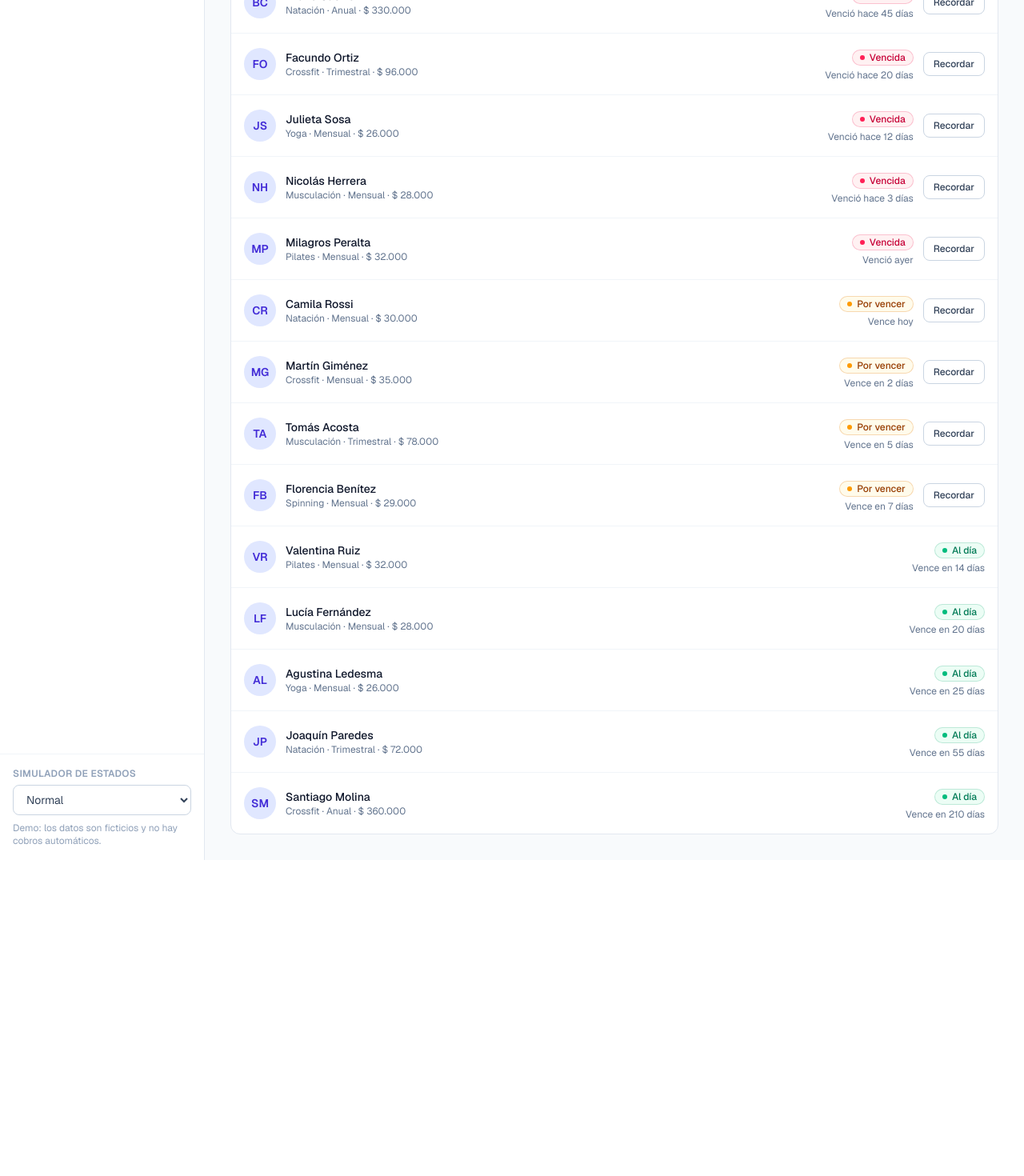
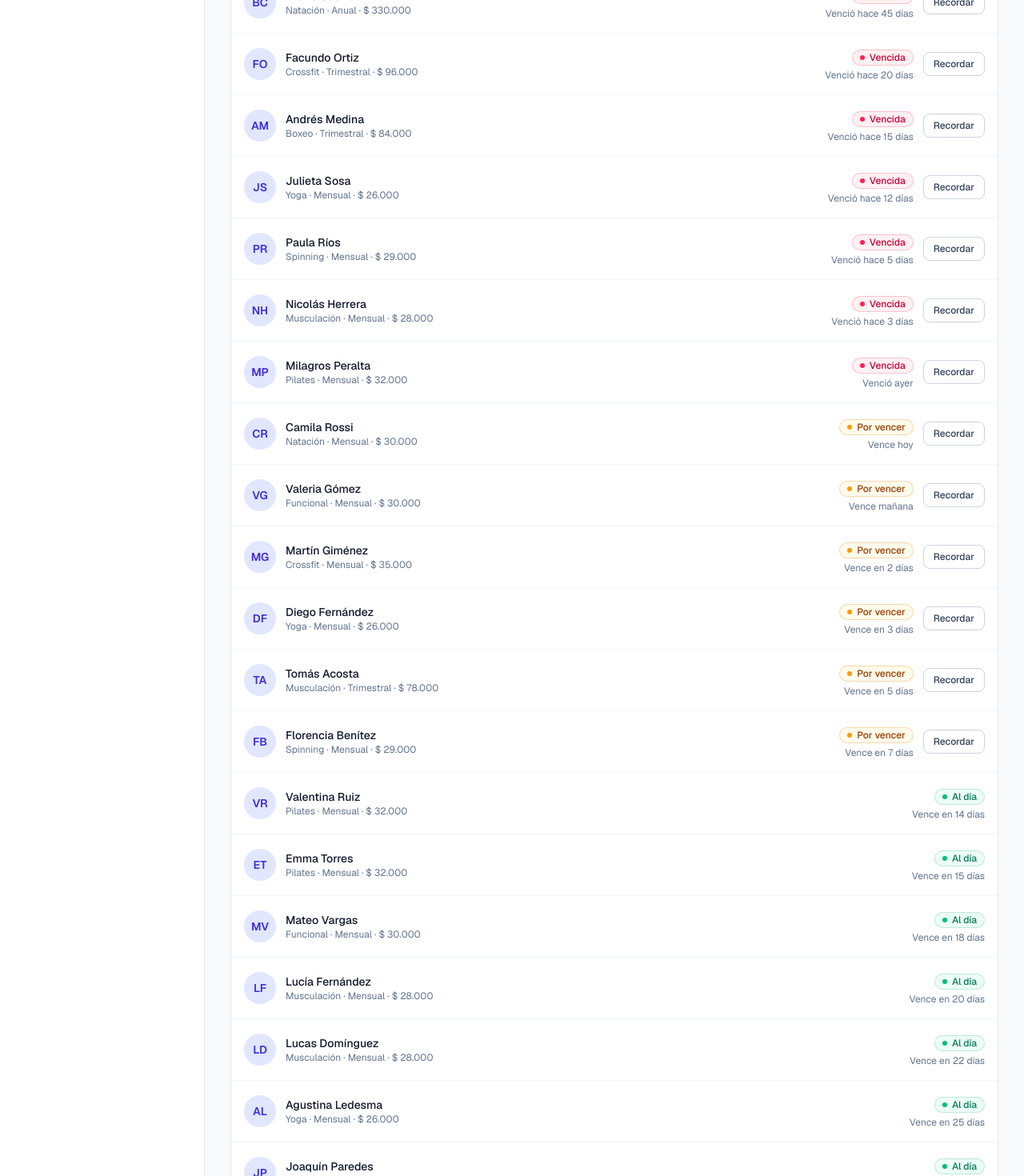
Before and after one commit to lookymlive/gym-fees, a Next.js app: page / in a window 1280 px wide. Shown: the part 320-1790 px from the top of the page at 80% size. Before the commit the page ends 1395 px from the top, so only its background shows below. Built offline with nearby package versions, Linux system fonts and the light colour scheme.

Commit message:
feat: expand mock data with more members, activities, and joined dates

```diff
--- a/data/mockData.ts
+++ b/data/mockData.ts
@@ -35,22 +35,30 @@ const m = (
   id: `m-${n}`,
   name,
   email: `${slug(name)}@mail.com`,
-  phone: `+54 9 341 555-${1000 + n * 37}`,
+  phone: `+54 9 341 555-${String(1000 + n * 37).padStart(4, "0")}`,
   activity,
   plan,
   amount,
   dueDate: d(due),
   lastPaymentDate: paid === null ? null : d(paid),
   reminders,
+  joinedAt: d(-Math.floor(Math.random() * 730) - 30),
+  notes: n % 5 === 0 ? "Preferencia: pago por transferencia" : "",
+  isActive: true,
 });
 
 export const initialMembers: Member[] = [
-  // Al día
+  // Al día (días positivos = vencen en el futuro)
   m(1, "Lucía Fernández", "Musculación", "Mensual", 28000, 20, -10),
   m(2, "Joaquín Paredes", "Natación", "Trimestral", 72000, 55, -35),
   m(3, "Valentina Ruiz", "Pilates", "Mensual", 32000, 14, -16),
   m(4, "Santiago Molina", "Crossfit", "Anual", 360000, 210, -155),
   m(5, "Agustina Ledesma", "Yoga", "Mensual", 26000, 25, -5),
+  m(15, "Mateo Vargas", "Funcional", "Mensual", 30000, 18, -12),
+  m(16, "Sofía Herrera", "Boxeo", "Trimestral", 84000, 60, -30),
+  m(17, "Lucas Domínguez", "Musculación", "Mensual", 28000, 22, -8),
+  m(18, "Emma Torres", "Pilates", "Mensual", 32000, 15, -20),
+
   // Por vencer (≤ 7 días)
   m(6, "Martín Giménez", "Crossfit", "Mensual", 35000, 2, -28, [
     rem("r-1", 1, "Hola Martín! Te recordamos que tu cuota mensual de Crossfit vence pronto."),
@@ -58,7 +66,10 @@ export const initialMembers: Member[] = [
   m(7, "Camila Rossi", "Natación", "Mensual", 30000, 0, -30),
   m(8, "Tomás Acosta", "Musculación", "Trimestral", 78000, 5, -85),
   m(9, "Florencia Benítez", "Spinning", "Mensual", 29000, 7, -23),
-  // Vencidas
+  m(19, "Diego Fernández", "Yoga", "Mensual", 26000, 3, -27),
+  m(20, "Valeria Gómez", "Funcional", "Mensual", 30000, 1, -31),
+
+  // Vencidas (días negativos = ya vencieron)
   m(10, "Nicolás Herrera", "Musculación", "Mensual", 28000, -3, -33, [
     rem("r-2", 6, "Hola Nicolás! Tu cuota de Musculación vence en unos días."),
   ]),
@@ -69,4 +80,21 @@ export const initialMembers: Member[] = [
   ]),
   m(13, "Milagros Peralta", "Pilates", "Mensual", 32000, -1, -31),
   m(14, "Bruno Castro", "Natación", "Anual", 330000, -45, -410),
+  m(21, "Paula Ríos", "Spinning", "Mensual", 29000, -5, -35),
+  m(22, "Andrés Medina", "Boxeo", "Trimestral", 84000, -15, -105),
 ];
+
+export const activities = [
+  "Musculación",
+  "Natación",
+  "Pilates",
+  "Crossfit",
+  "Yoga",
+  "Spinning",
+  "Funcional",
+  "Boxeo",
+  "Running",
+  "Stretching",
+] as const;
+
+export const plans: Plan[] = ["Mensual", "Trimestral", "Anual"];
```
